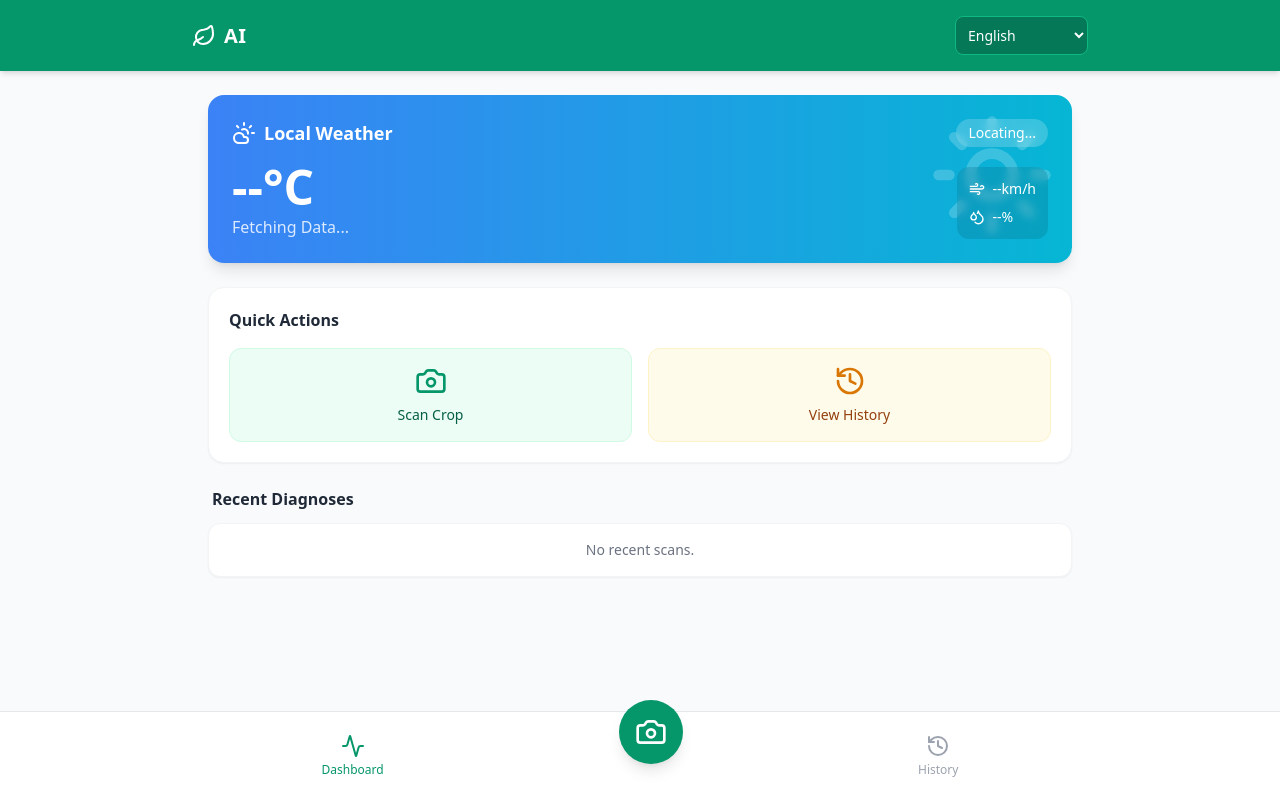
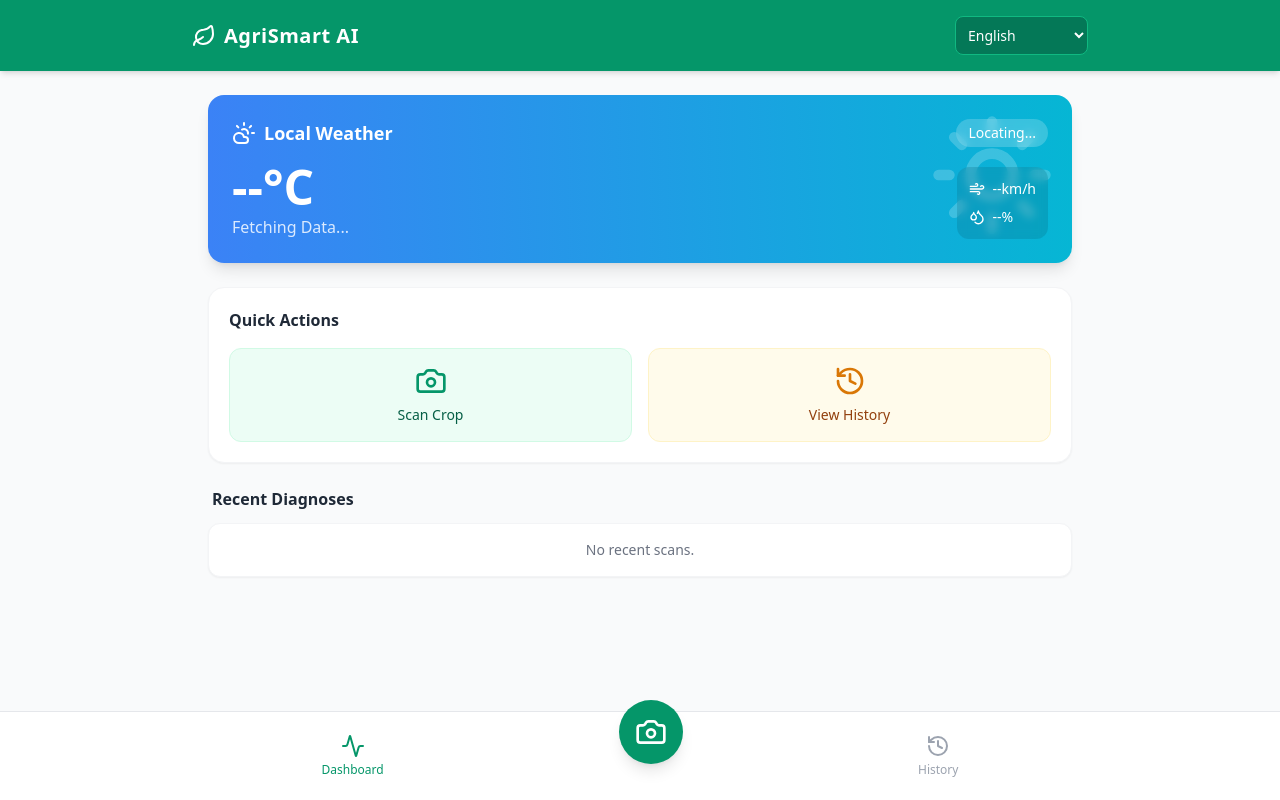
Before and after one commit to harshalbari05/AI-based-crop-advisory-system, a plain HTML site: page index.html in a window 1280 px wide. Drawn offline with nearby package versions, Linux system fonts and the light colour scheme.

Commit message:
Update header title from 'AI' to 'AgriSmart AI'

```diff
--- a/index.html
+++ b/index.html
@@ -33,7 +33,7 @@
         <div class="flex justify-between items-center max-w-4xl mx-auto">
             <div class="flex items-center space-x-2">
                 <i data-lucide="leaf" class="w-6 h-6"></i>
-                <h1 class="text-xl font-bold tracking-wide">AI</h1>
+                <h1 class="text-xl font-bold tracking-wide">AgriSmart AI</h1>
             </div>
             <div class="flex items-center space-x-4">
                 <select id="language-select" class="bg-emerald-700 text-white text-sm rounded-lg focus:ring-emerald-500 focus:border-emerald-500 block p-2 outline-none border border-emerald-500 cursor-pointer">
```
